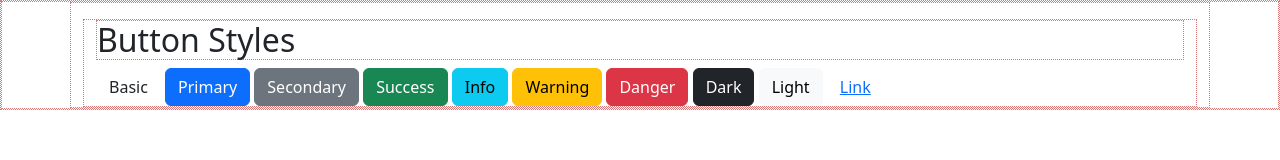
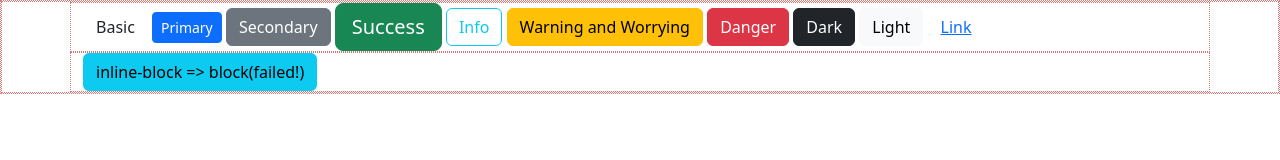
Before and after one commit to moonycode/study_publishings, a plain HTML site: page docs/bootstraps/buttons.html in a window 1280 px wide. Drawn offline with nearby package versions, Linux system fonts and the light colour scheme.

Commit message:
trying to focus

```diff
--- a/docs/bootstraps/buttons.html
+++ b/docs/bootstraps/buttons.html
@@ -13,21 +13,25 @@
 <body>
 <div class="container">
 
-<div class="container mt-3">
-  <h2>Button Styles</h2>
-  <button type="button" class="btn">Basic</button>
-  <button type="button" class="btn btn-primary">Primary</button>
-  <button type="button" class="btn btn-secondary">Secondary</button>
-  <button type="button" class="btn btn-success">Success</button>
-  <button type="button" class="btn btn-info">Info</button>
-  <button type="button" class="btn btn-warning">Warning</button>
-  <button type="button" class="btn btn-danger">Danger</button>
-  <button type="button" class="btn btn-dark">Dark</button>
-  <button type="button" class="btn btn-light">Light</button>
-  <button type="button" class="btn btn-link">Link</button>
+
+  <button type="button" class="btn  ">Basic</button>
+  <button type="button" class="btn btn-primary  btn-sm">Primary</button>
+  <button type="button" class="btn btn-secondary  ">Secondary</button>
+  <button type="button" class="btn btn-success  btn-lg ">Success</button>
+  <button type="button" class="btn btn-outline-info ">Info</button>
+  <button type="button" class="btn btn-warning  ">Warning and Worrying</button>
+  <button type="button" class="btn btn-danger  ">Danger</button>
+  <button type="button" class="btn btn-dark  ">Dark</button>
+  <button type="button" class="btn btn-light  ">Light</button>
+  <button type="button" class="btn btn-link  ">Link</button>
+
+
 </div>
 
+<div class="container">
+  <button type="button" class="btn btn-info">inline-block => block(failed!)</button>
 </div>
+
 
 </body>
 <script src="https://cdn.jsdelivr.net/npm/bootstrap@5.2.3/dist/js/bootstrap.bundle.js"></script>
```
Also changed, not shown: docs/bootstraps/grids.html (+2 -6 lines), docs/bootstraps/index.html (+3 -2 lines).
